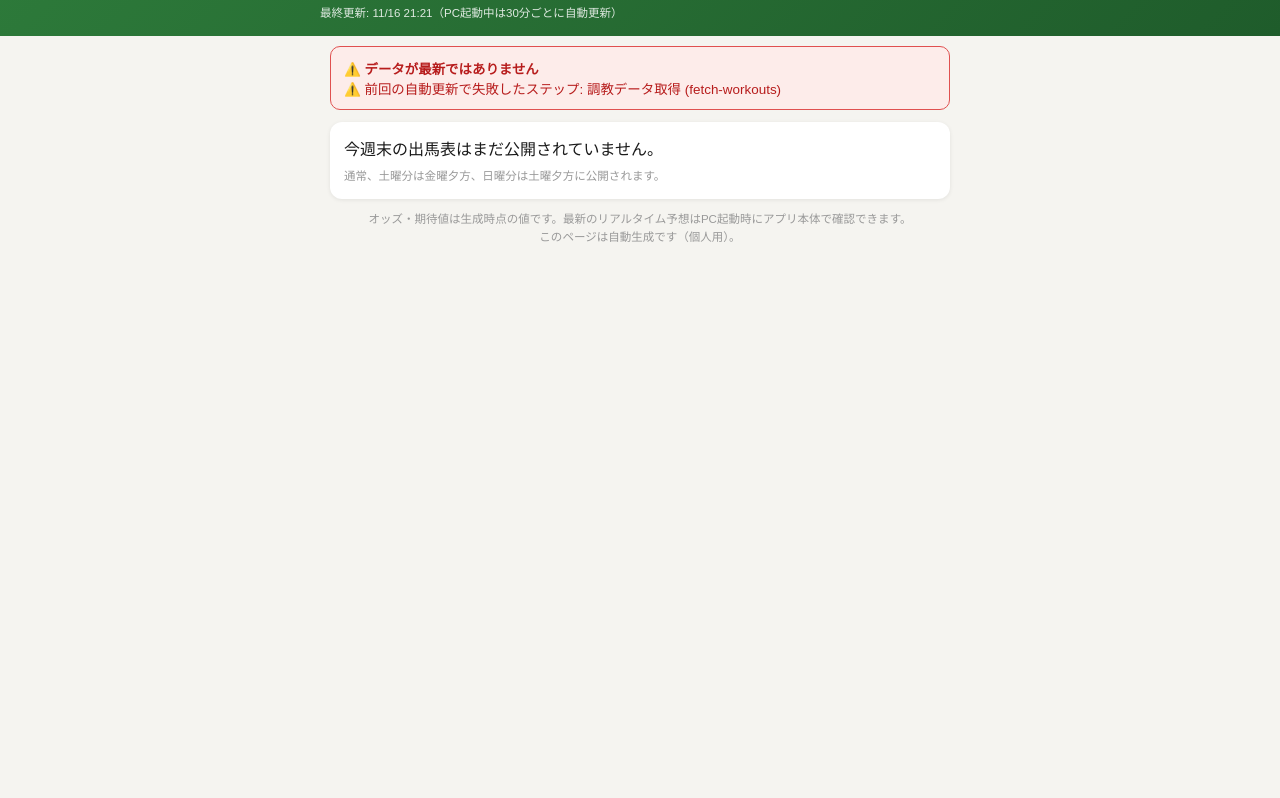
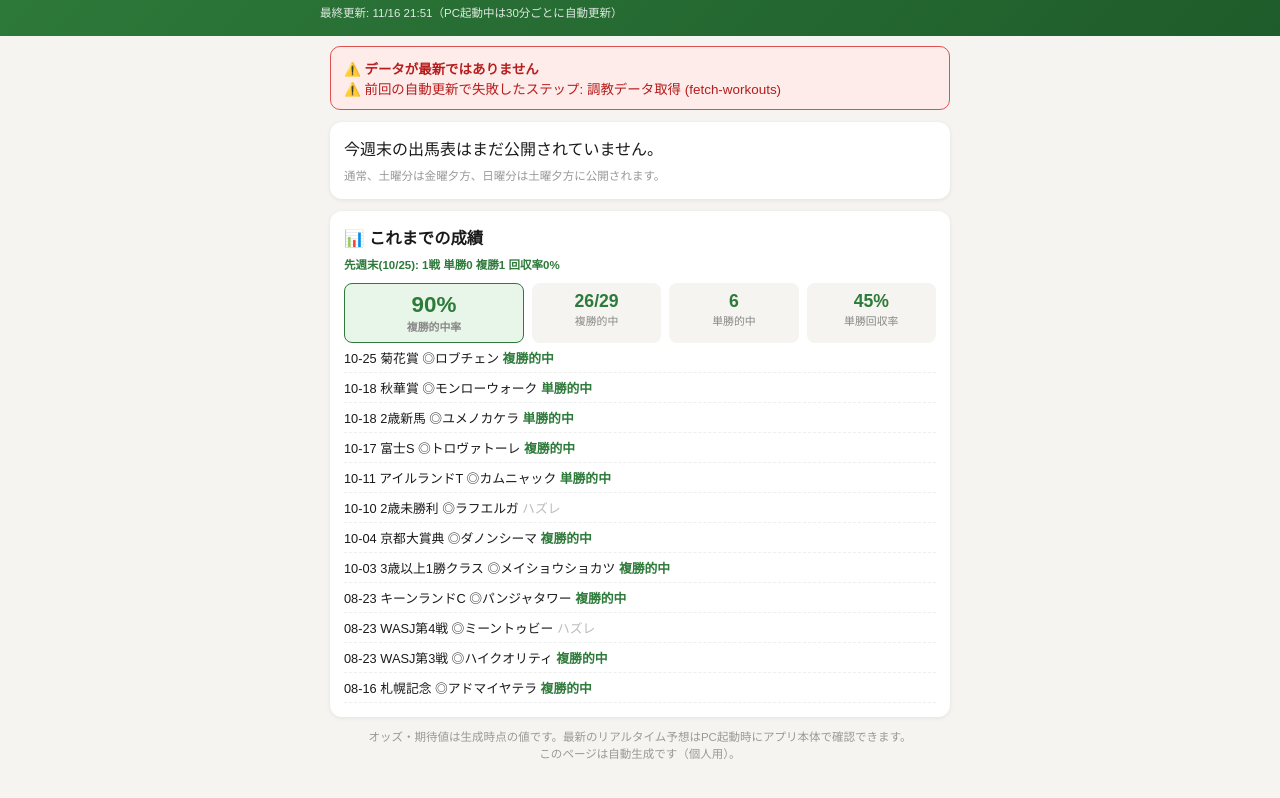
Before and after one commit to nekonekoLove77/keiba-pages, a plain HTML site: page index.html in a window 1280 px wide. Shown: the part 44-842 px from the top of the page. Before the commit the page ends 800 px from the top, so only its background shows below. Drawn offline with Linux system fonts and the light colour scheme.

Commit message:
auto update 2026-11-16 21:51

```diff
--- a/index.html
+++ b/index.html
@@ -45,9 +45,16 @@
 </style></head><body>
 <div class="header"><div class="wrap" style="padding:0">
   <h1>🏇 競馬AI予想</h1>
-  <div class="gen">最終更新: 11/16 21:21（PC起動中は30分ごとに自動更新）</div>
+  <div class="gen">最終更新: 11/16 21:51（PC起動中は30分ごとに自動更新）</div>
 </div></div>
-<div class="wrap"><div style="background:#fdecea;border:1px solid #e05050;border-radius:10px;padding:11px 13px;margin-bottom:12px;color:#b71c1c;font-size:0.84rem"><b>⚠️ データが最新ではありません</b><br>⚠️ 前回の自動更新で失敗したステップ: 調教データ取得 (fetch-workouts)</div><div class="card">今週末の出馬表はまだ公開されていません。<div class="note">通常、土曜分は金曜夕方、日曜分は土曜夕方に公開されます。</div></div><div class="note" style="text-align:center">
+<div class="wrap"><div style="background:#fdecea;border:1px solid #e05050;border-radius:10px;padding:11px 13px;margin-bottom:12px;color:#b71c1c;font-size:0.84rem"><b>⚠️ データが最新ではありません</b><br>⚠️ 前回の自動更新で失敗したステップ: 調教データ取得 (fetch-workouts)</div><div class="card">今週末の出馬表はまだ公開されていません。<div class="note">通常、土曜分は金曜夕方、日曜分は土曜夕方に公開されます。</div></div><div class="card"><h2>📊 これまでの成績</h2><div class="note" style="color:#2d7a3a;font-weight:bold">先週末(10/25): 1戦 単勝0 複勝1 回収率0%</div><div class="stat-grid" style="margin-top:8px">
+          <div class="stat-box" style="flex:1.4;background:#e8f5e9;border:1px solid #2d7a3a">
+            <div class="n" style="font-size:1.4rem">90%</div>
+            <div class="l"><b>複勝的中率</b></div></div>
+          <div class="stat-box"><div class="n">26/29</div><div class="l">複勝的中</div></div>
+          <div class="stat-box"><div class="n">6</div><div class="l">単勝的中</div></div>
+          <div class="stat-box"><div class="n">45%</div><div class="l">単勝回収率</div></div>
+        </div><div class="hist">10-25 菊花賞 ◎ロブチェン <span class="hit">複勝的中</span></div><div class="hist">10-18 秋華賞 ◎モンローウォーク <span class="hit">単勝的中</span></div><div class="hist">10-18 2歳新馬 ◎ユメノカケラ <span class="hit">単勝的中</span></div><div class="hist">10-17 富士S ◎トロヴァトーレ <span class="hit">複勝的中</span></div><div class="hist">10-11 アイルランドT ◎カムニャック <span class="hit">単勝的中</span></div><div class="hist">10-10 2歳未勝利 ◎ラフエルガ <span class="miss">ハズレ</span></div><div class="hist">10-04 京都大賞典 ◎ダノンシーマ <span class="hit">複勝的中</span></div><div class="hist">10-03 3歳以上1勝クラス ◎メイショウショカツ <span class="hit">複勝的中</span></div><div class="hist">08-23 キーンランドC ◎パンジャタワー <span class="hit">複勝的中</span></div><div class="hist">08-23 WASJ第4戦 ◎ミーントゥビー <span class="miss">ハズレ</span></div><div class="hist">08-23 WASJ第3戦 ◎ハイクオリティ <span class="hit">複勝的中</span></div><div class="hist">08-16 札幌記念 ◎アドマイヤテラ <span class="hit">複勝的中</span></div></div><div class="note" style="text-align:center">
       オッズ・期待値は生成時点の値です。最新のリアルタイム予想はPC起動時にアプリ本体で確認できます。<br>
       このページは自動生成です（個人用）。</div>
 </div></body></html>
```
Also changed, not shown: 1 other file.
